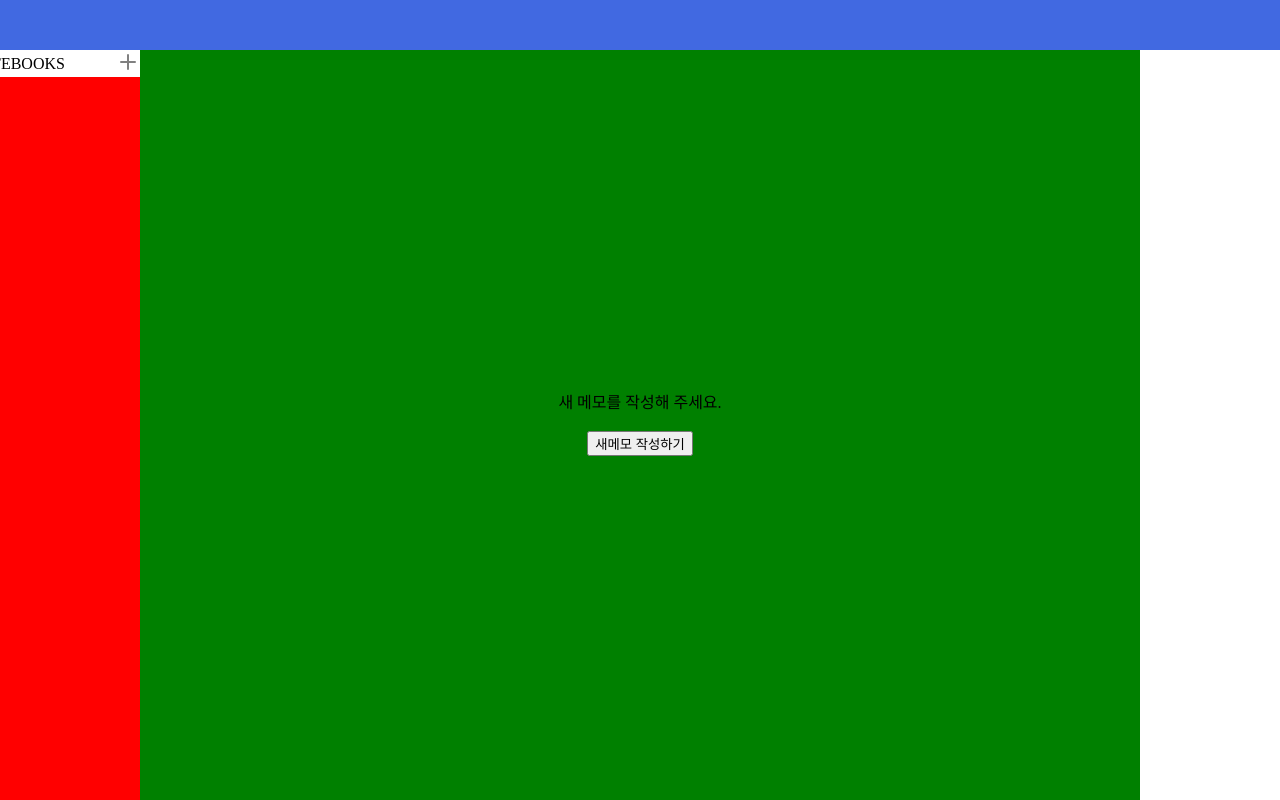
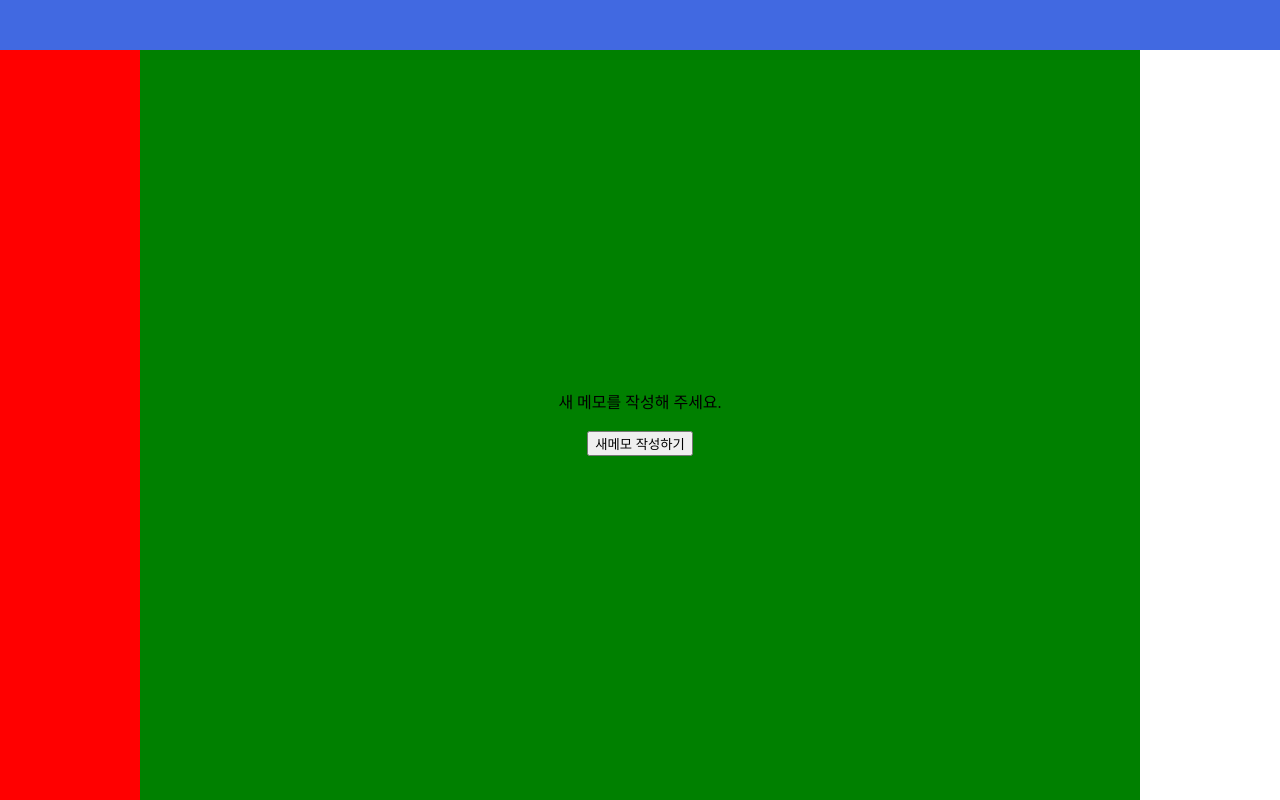
Before and after one commit to KimYoonSu97/RMsoft_NoteApp, a React (Create React App) app: page / in a window 1280 px wide. Shown: the top 800 px of the page. Built offline with nearby package versions, Linux system fonts and the light colour scheme.

Commit message:
refactor

```diff
--- a/src/components/sideBar/NotebookBar.tsx
+++ b/src/components/sideBar/NotebookBar.tsx
@@ -1,13 +1,8 @@
 import React from "react";
 import styled from "styled-components";
-import NotebookList from "./notebookList/NotebookList";
 
 const NotebookBar = () => {
-  return (
-    <S.Container>
-      <NotebookList />
-    </S.Container>
-  );
+  return <S.Container>{/* <NotebookList /> */}</S.Container>;
 };
 
 export default NotebookBar;
--- a/src/components/sideBar/notebookList/NotebookList.tsx
+++ b/src/components/sideBar/notebookList/NotebookList.tsx
@@ -4,7 +4,7 @@ import { ChevronRight, ChevronDown, Plus } from "lucide-react";
 import shortid from "shortid";
 import { useLocation, useNavigate } from "react-router-dom";
 import { getNotebookName } from "../../../util/getNotebookName";
-import Notebook from "./Notebook";
+// import Notebook from "./Notebook";
 import { NotebookListAtom } from "../../../store/state";
 import { useAtom } from "jotai";
 
@@ -58,7 +58,7 @@ const NotebookList = () => {
           children={<Plus color="gray" />}
         />
       </S.Tab>
-      {isOpen &&
+      {/* {isOpen &&
         notebooks.length > 0 &&
         notebooks.map((noteBook, index) => {
           return (
@@ -68,7 +68,7 @@ const NotebookList = () => {
               setNotebooks={setNotebooks}
             />
           );
-        })}
+        })} */}
     </S.Container>
   );
 };
```
